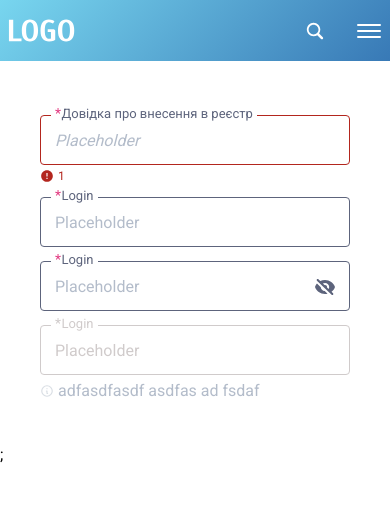
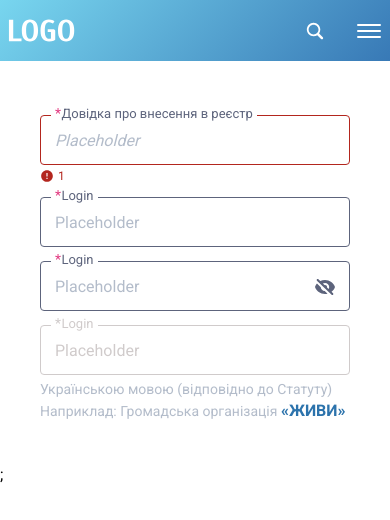
Before and after one commit to it-volunteers-ukraine/ChariERP, a Next.js app in the folder client/: page / in a window 390 px wide. Shown: the top 520 px of the page. Built offline with nearby package versions, Linux system fonts and the light colour scheme.

Commit message:
added media query

```diff
--- a/client/components/input/index.tsx
+++ b/client/components/input/index.tsx
@@ -33,7 +33,7 @@ export const Input = ({
   };
 
   return (
-    <div className="flex flex-col gap-1 w-full">
+    <div className="flex flex-col laptop:flex-row gap-1 laptop:gap-6 items-center w-full">
       <div className="flex flex-col gap-1 w-full">
         <fieldset className={styles.fieldset}>
           <legend className="ml-[10px] px-1 pb-1">
@@ -81,14 +81,13 @@ export const Input = ({
       </div>
 
       {info && (
-        <div className="flex text-input-info">
+        <div className="flex text-input-info laptop:mt-3">
           <Icon.Info
-            width={14}
-            height={14}
-            className="self-center text-input-info mr-1"
+            width={24}
+            height={24}
+            className="hidden tablet:flex self-center text-input-info mr-3 shrink-0"
           />
-
-          {info}
+          <span className={styles.infoSpan}>{info}</span>
         </div>
       )}
     </div>
--- a/client/components/input/styles.ts
+++ b/client/components/input/styles.ts
@@ -47,4 +47,5 @@ export const getStyles = ({
     'absolute mb-3 right-3 transition-all duration-300 text-input-text',
   ),
   error: 'text-input-error text-[12px]/[14px]',
+  infoSpan: 'text-input-info text-[14px]/[20px]',
 });
--- a/client/pages/index.tsx
+++ b/client/pages/index.tsx
@@ -19,11 +19,16 @@ export default function Home() {
           type="password"
         />
         <Input
+          disabled
           label="Login"
-          error=""
           placeholder="Placeholder"
-          disabled
-          info="adfasdfasdf asdfas ad fsdaf"
+          info={
+            <>
+              Українською мовою (відповідно до Статуту) Наприклад: Громадська
+              організація{' '}
+              <span className="font-bold text-input-focus">«ЖИВИ»</span>
+            </>
+          }
         />
       </div>
     </div>
```
